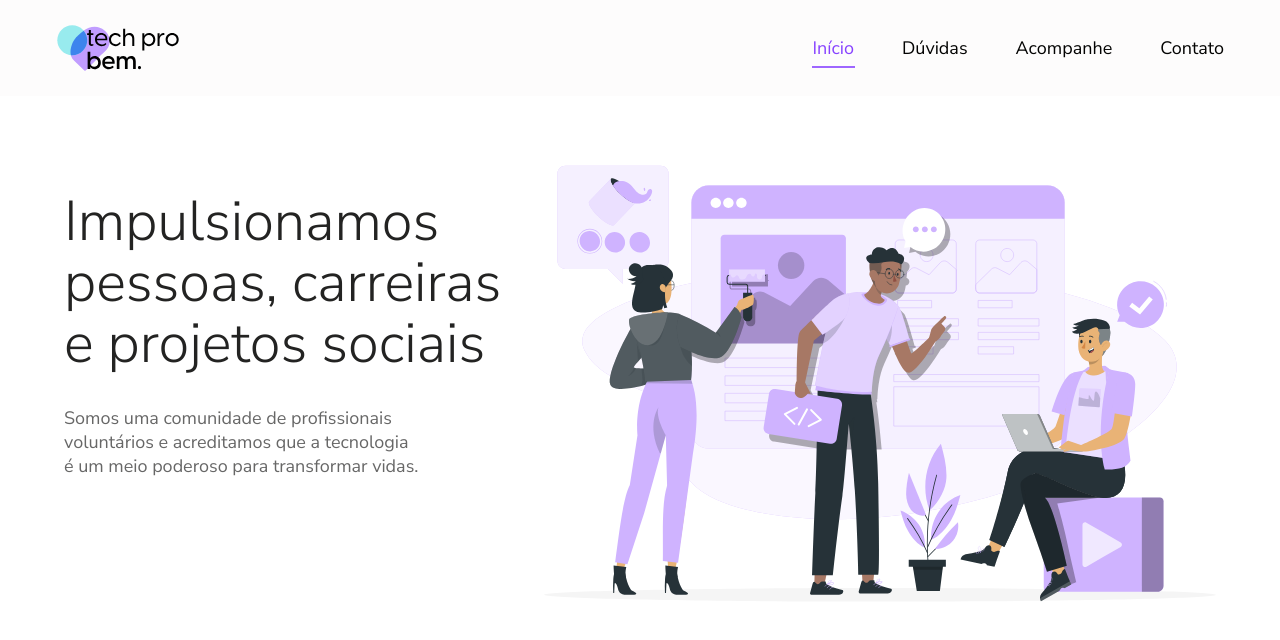
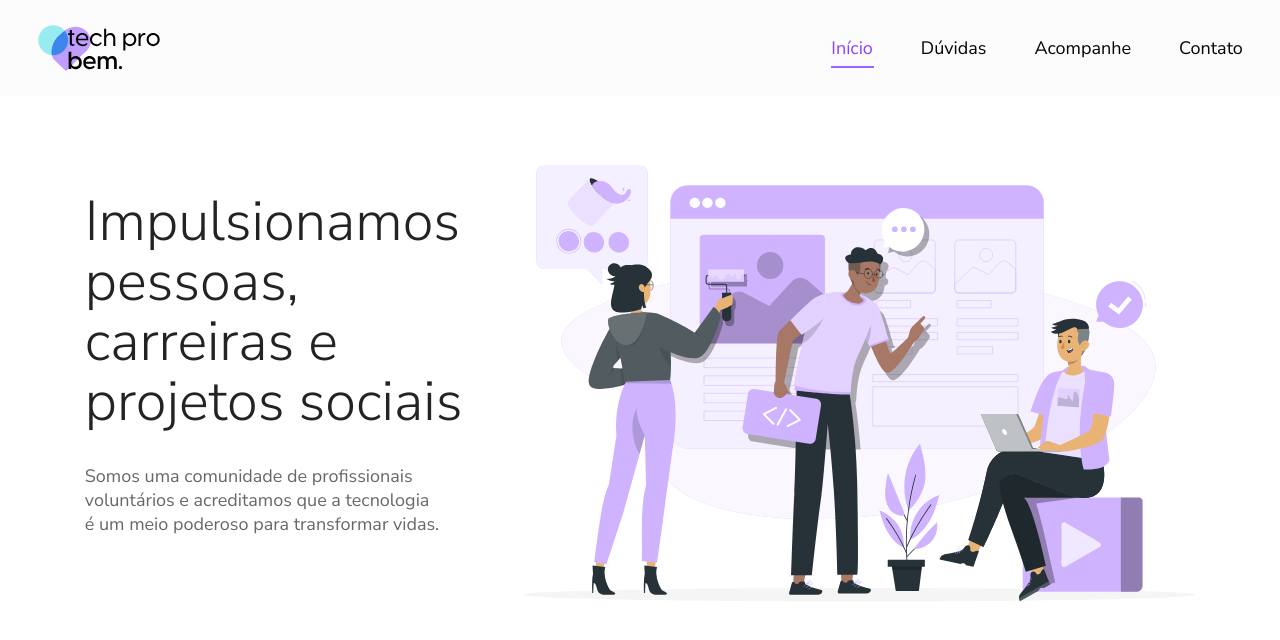
Before and after one commit to tech-pro-bem/institutional-tech-pro-bem, a Next.js app: page / in a window 1280 px wide. Shown: the top 640 px of the page. Built offline with nearby package versions, Linux system fonts and the light colour scheme.

Commit message:
refactor: change lateral spacing of the container to a percentage

```diff
--- a/app/components/Header/index.tsx
+++ b/app/components/Header/index.tsx
@@ -116,7 +116,7 @@ export function Header() {
       <header
         className={`${styles.header} ${hasShadow ? styles.hasShadow : ''}`}
       >
-        <div className={styles.headerContainer}>
+        <div className={`container ${styles.headerContainer}`}>
           <Link className={styles.logo} href="/">
             <Image
               className={styles.logo}
--- a/app/components/Header/styles.module.css
+++ b/app/components/Header/styles.module.css
@@ -19,9 +19,7 @@
   align-items: center;
 
   max-width: 120rem;
-  padding: 1rem 1.5rem;
-  margin-inline: auto;
-  width: 100%;
+  padding: 1rem 0;
 }
 
 .logo {
@@ -176,7 +174,8 @@
   }
 
   .headerContainer {
-    padding: 1.5rem 3.5rem;
+    padding: 1.5rem 0;
+    width: 94.2%;
   }
 
   .logo {
--- a/app/globals.css
+++ b/app/globals.css
@@ -51,6 +51,7 @@ div {
   text-size-adjust: auto;
   overflow-wrap: break-word;
   vertical-align: baseline;
+  color: var(--neutral-black);
 }
 
 a {
@@ -76,18 +77,24 @@ iframe {
   /* Font sizes */
   --fs-4: 1rem; /* 16px */
   --fs-5: 1.125rem; /* 18px */
+  --fs-6: 1.25rem; /* 20px */
+  --fs-7: 1.5rem; /* 24px */
+  --fs-8: 2rem; /* 32px */
   --fs-9: 2.5rem; /* 40px */
   --fs-10: 3.5rem; /* 56px */
 
   /* Font Weight */
   --fw-300: 300;
   --fw-400: 400;
+  --fw-600: 600;
 
   /* Shadows */
   --shadow-light: 0px 4px 16px 0px rgba(87, 84, 82, 0.1);
   --shadow-medium: 0px 8px 24px 0px rgba(87, 84, 82, 0.12);
+
+  /* Gradient */
+  --gradiente-light: linear-gradient(90deg, #c4f5f6 -63.31%, #e2d1ff 114.71%);
 }
-
 
 .h1,
 h1 {
@@ -97,10 +104,28 @@ h1 {
   opacity: 0.87;
 }
 
+.h2 {
+  font-size: var(--fs-8);
+  font-weight: var(--fw-600);
+  line-height: 1.25;
+}
+
+.h3 {
+  font-size: var(--fs-7);
+  font-weight: var(--fw-600);
+  line-height: 1.25;
+}
+
 .body1 {
   font-size: var(--fs-4);
   font-weight: var(--fw-400);
   line-height: 1.35;
+}
+
+.container {
+  max-width: 73.125rem;
+  margin-inline: auto;
+  width: 86.75%;
 }
 
 .scrollMarginTop {
@@ -109,7 +134,7 @@ h1 {
 
 @media (min-width: 48em) and (max-width: 79.9375em) {
   h1,
-  .h1{
+  .h1 {
     line-height: 2.8rem;
     font-size: var(--fs-9);
   }
@@ -118,8 +143,13 @@ h1 {
 @media (min-width: 80em) {
   h1,
   .h1 {
-    line-height: 3.8rem;
+    line-height: 1.07;
     font-size: var(--fs-10);
+  }
+
+  .h2 {
+    font-size: var(--fs-9);
+    line-height: 1.2;
   }
 
   .body1 {
@@ -130,9 +160,3 @@ h1 {
     scroll-margin-top: 6rem;
   }
 }
-
-.container {
-  max-width: 1170px;
-  margin-inline: auto;
-  width: 90%;
-}
```
